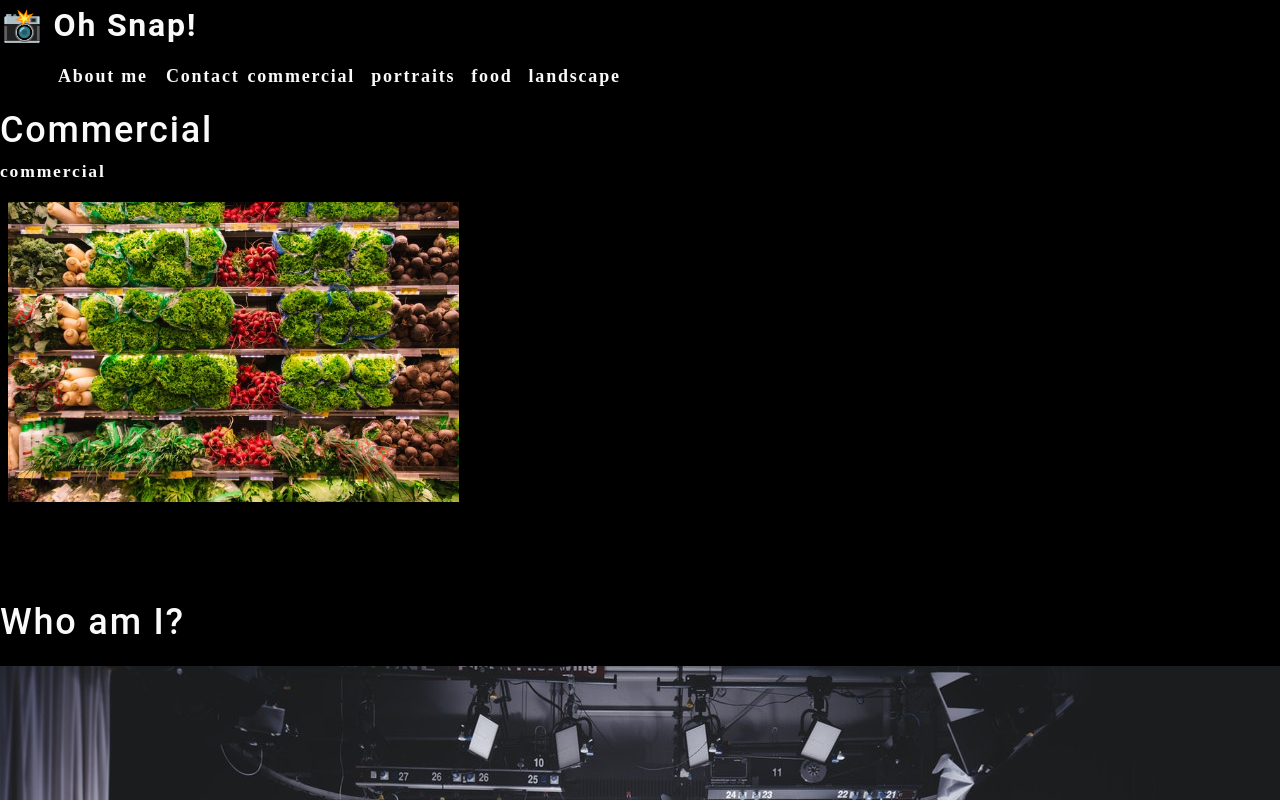
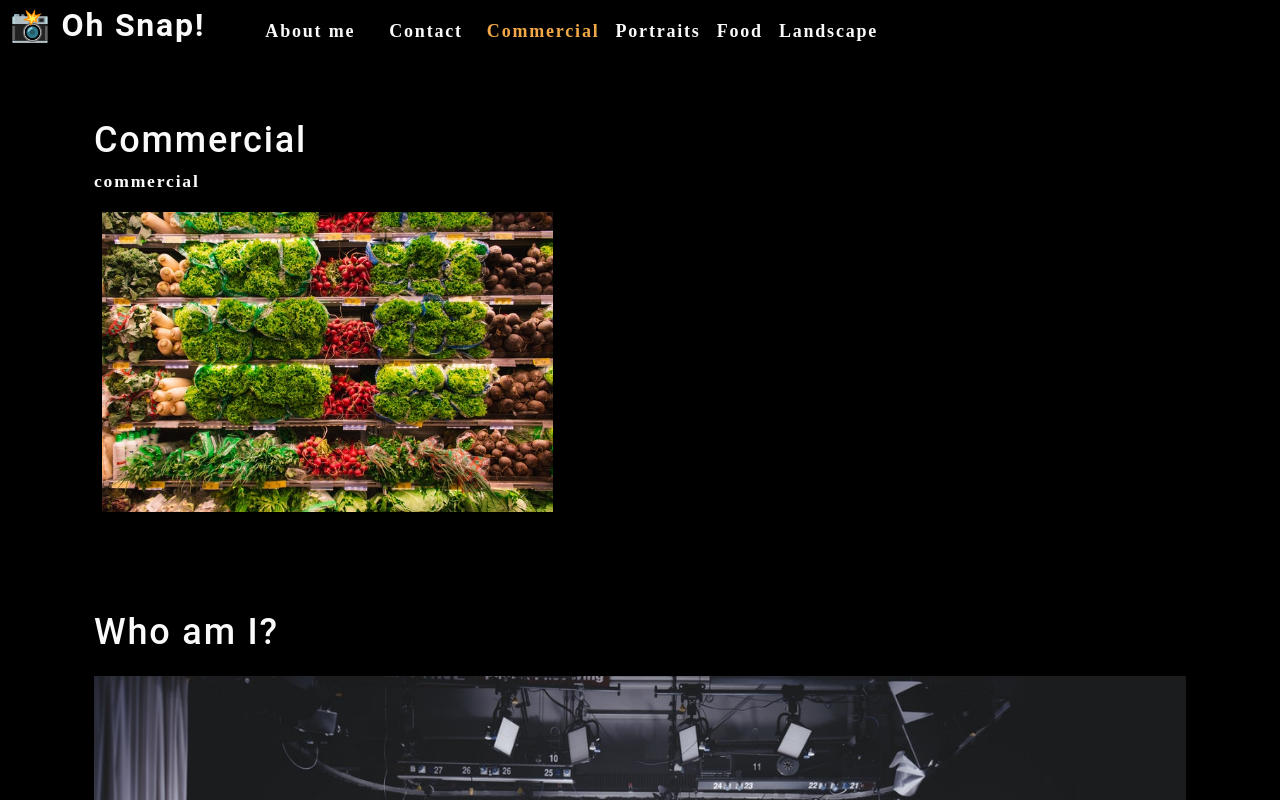
Before and after one commit to gregknudsen-zz/photo-port, a React (Create React App) app: page / in a window 1280 px wide. Shown: the top 800 px of the page. Built offline with nearby package versions, Linux system fonts and the light colour scheme.

Commit message:
add dynamic category names

```diff
--- a/src/App.js
+++ b/src/App.js
@@ -1,14 +1,34 @@
-import React from 'react';
-import About from "./components/About";
-import Nav from "./components/Nav";
-import Gallery from "./components/Gallery";
+import React, { useState } from 'react';
+import Nav from './components/Nav';
+import About from './components/About';
+import Gallery from './components/Gallery';
 
 function App() {
+  const [categories] = useState([
+    {
+      name: 'commercial',
+      description: 'Photos of grocery stores, food trucks, and other commercial projects',
+    },
+    { name: 'portraits', description: 'Portraits of people in my life' },
+    { name: 'food', description: 'Delicious delicacies' },
+    { name: 'landscape', description: 'Fields, farmhouses, waterfalls, and the beauty of nature' },
+  ]);
+
+  const [currentCategory, setCurrentCategory] = useState(categories[0]);
+
   return (
     <div>
-    <Nav></Nav>
-      <Gallery></Gallery>
-      <About></About>
+      <Nav
+        categories={categories}
+        setCurrentCategory={setCurrentCategory}
+        currentCategory={currentCategory}
+      ></Nav>
+      <main>
+        <div>
+          <Gallery></Gallery>
+          <About></About>
+        </div>
+      </main>
     </div>
   );
 }
--- a/src/components/Nav/index.js
+++ b/src/components/Nav/index.js
@@ -1,26 +1,19 @@
-import React from 'react';
+import React, { useEffect } from 'react';
+import { capitalizeFirstLetter } from '../../utils/helpers';
 
-function Nav() {
-  const categories = [
-    {
-      name: "commercial",
-      description:
-        "Photos of grocery stores, food trucks, and other commercial projects",
-    },
-    { name: "portraits", description: "Portraits of people in my life" },
-    { name: "food", description: "Delicious delicacies" },
-    {
-      name: "landscape",
-      description: "Fields, farmhouses, waterfalls, and the beauty of nature",
-    },
-  ];
+function Nav(props) {
+  const {
+    categories = [],
+    setCurrentCategory,
+    currentCategory,
+  } = props;
 
-  function categorySelected(name) {
-    console.log(`${name} clicked`)
-  }
+  useEffect(() => {
+    document.title = capitalizeFirstLetter(currentCategory.name);
+  }, [currentCategory]);
 
   return (
-    <header>
+    <header className="flex-row px-1">
       <h2>
         <a data-testid="link" href="/">
           <span role="img" aria-label="camera"> 📸</span> Oh Snap!
@@ -33,16 +26,22 @@
               About me
             </a>
           </li>
-      <li>
+          <li className="mx-2">
             <span>Contact</span>
           </li>
           {categories.map((category) => (
             <li
-    className="mx-1"
+              className={`mx-1 ${
+                currentCategory.name === category.name && 'navActive'
+                }`}
               key={category.name}
             >
-    <span onClick={() => categorySelected(category.name)} >
-      {category.name}
+              <span
+                onClick={() => {
+                  setCurrentCategory(category)
+                }}
+              >
+                {capitalizeFirstLetter(category.name)}
               </span>
             </li>
           ))}
```
Lines whose indentation alone changed are shown as unchanged.
